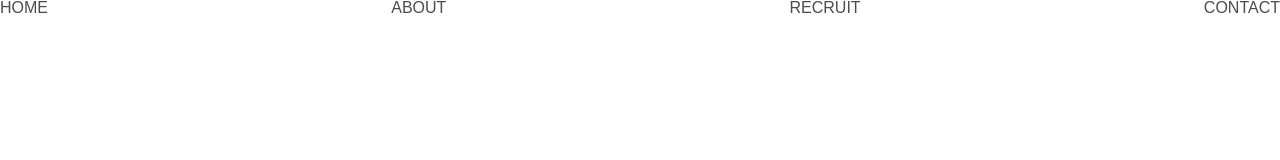
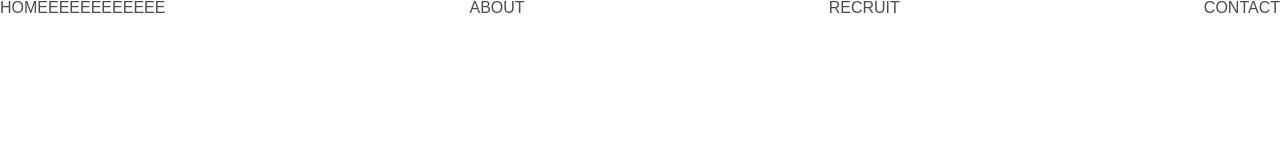
Before and after one commit to aloha12cicci16ohana-alt/dezasuta, a plain HTML site: page 20251120/inedx.html in a window 1280 px wide. Drawn offline with Linux system fonts and the light colour scheme.

Commit message:
2回目のGIT

```diff
--- a/20251120/inedx.html
+++ b/20251120/inedx.html
@@ -10,7 +10,7 @@
 <body>
     <ul>
         <li>
-            <a href="">HOME</a>
+            <a href="">HOMEEEEEEEEEEEE</a>
         </li>
         <li>
             <a href="">ABOUT</a>
```
